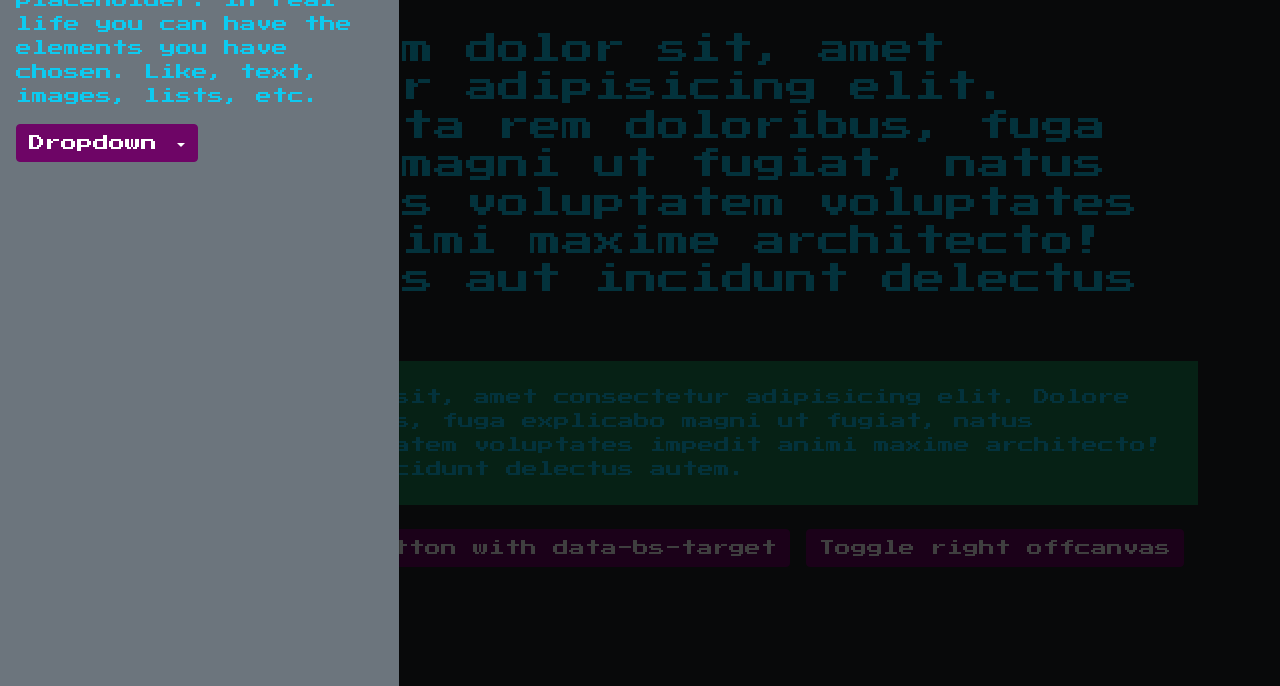
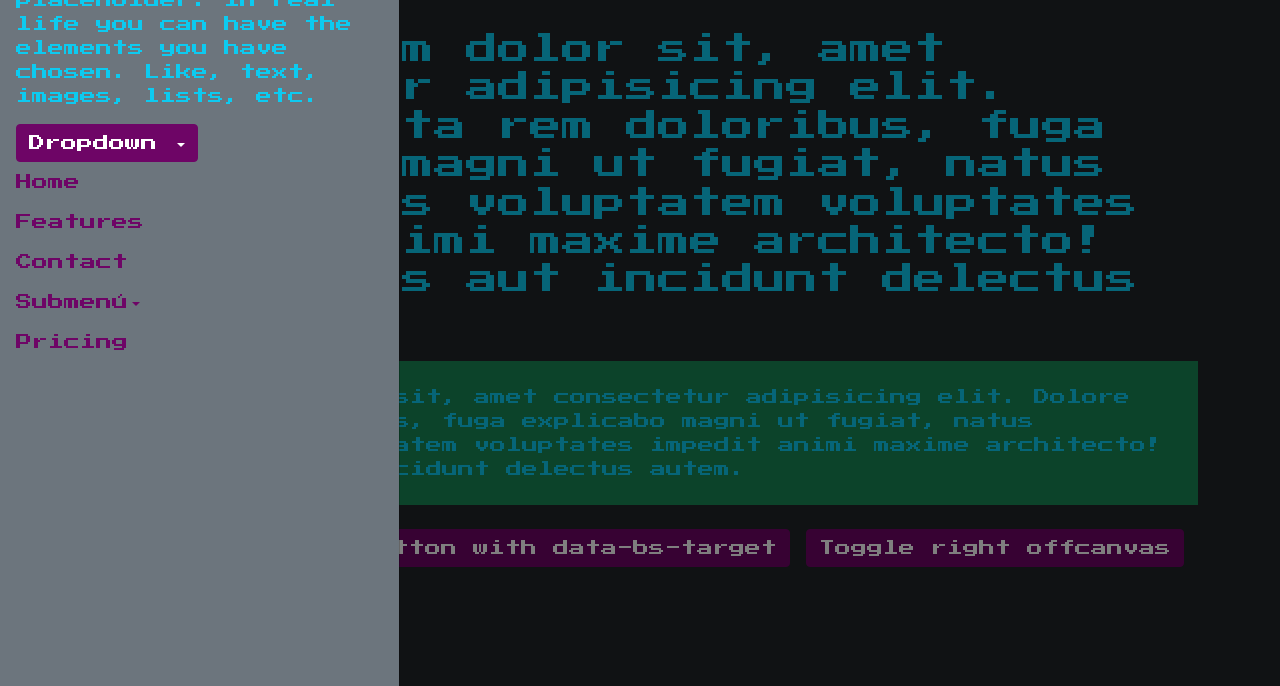
Before and after one commit to ROCA1984/Bootstrap_Sass_Test, a website: page index.html in a window 1280 px wide. Both pictures are taken after a click on the button "Link with href". Shown: the part 114-800 px from the top of the page. Drawn offline with Linux system fonts and the light colour scheme.

Commit message:
Corrección bootstrap.min.js por bundle

```diff
--- a/index.html
+++ b/index.html
@@ -35,6 +35,7 @@
 <!--RIGHT MENU-->
 
 <!--LEFT MENU-->
+<div class="container-fluid">
   <div class="offcanvas offcanvas-start bg-secondary" tabindex="-1" id="offcanvasExample" aria-labelledby="offcanvasExampleLabel">
     <div class="offcanvas-header">
       <h5 class="offcanvas-title text-white" id="offcanvasExampleLabel">Offcanvas</h5>
@@ -54,12 +55,38 @@
           <li><a class="dropdown-item" href="#">Something</a></li>
         </ul>
       </div>
+
+      <ul class="navbar-nav justify-content-end flex-grow-1 pe-3">
+        <li class="nav-item">
+          <a class="nav-link active" href="#">Home</a>
+        </li>
+        <li class="nav-item">
+          <a class="nav-link" href="#">Features</a>
+        </li>
+        <li class="nav-item">
+          <a class="nav-link" href="#">Contact</a>
+        </li>
+        <li class="nav-item dropdown">
+          <a href="" class="nav-link dropdown-toggle" id="offcanvasNavbarDropdown" role="button" data-bs-toggle="dropdown" aria-expanded="false">Submenú</a>
+          <ul class="dropdown-menu" aria-labelledby="offcanvasNabvarDropdown">
+            <li> <a href="" class="dropdown-item">Action</a></li>
+            <li> <a href="" class="dropdown-item">Another action</a></li>
+            <li><hr class="dropdown-divider"></li>
+            <li> <a href="" class="dropdown-item">Something else</a></li>
+            <li> <a href="" class="dropdown-item">Action</a></li>
+          </ul>
+        </li>
+        <li class="nav-item">
+          <a class="nav-link" href="#">Pricing</a>
+        </li>
+      </ul>
+    </div>
   </div>
 </div>
 <!--LEFT MENU-->
 
-    <script src="js/bootstrap.min.js"></script>
+  <!-- <script src="js/bootstrap.min.js"></script>-->
     <script src="js/bootstrap.bundle.min.js"></script>
-    <script src="js/bootstrap.esm.min.js"></script>
+  <!-- <script src="js/bootstrap.esm.min.js"></script>-->
 </body>
 </html>
```
Lines whose indentation alone changed are shown as unchanged.
